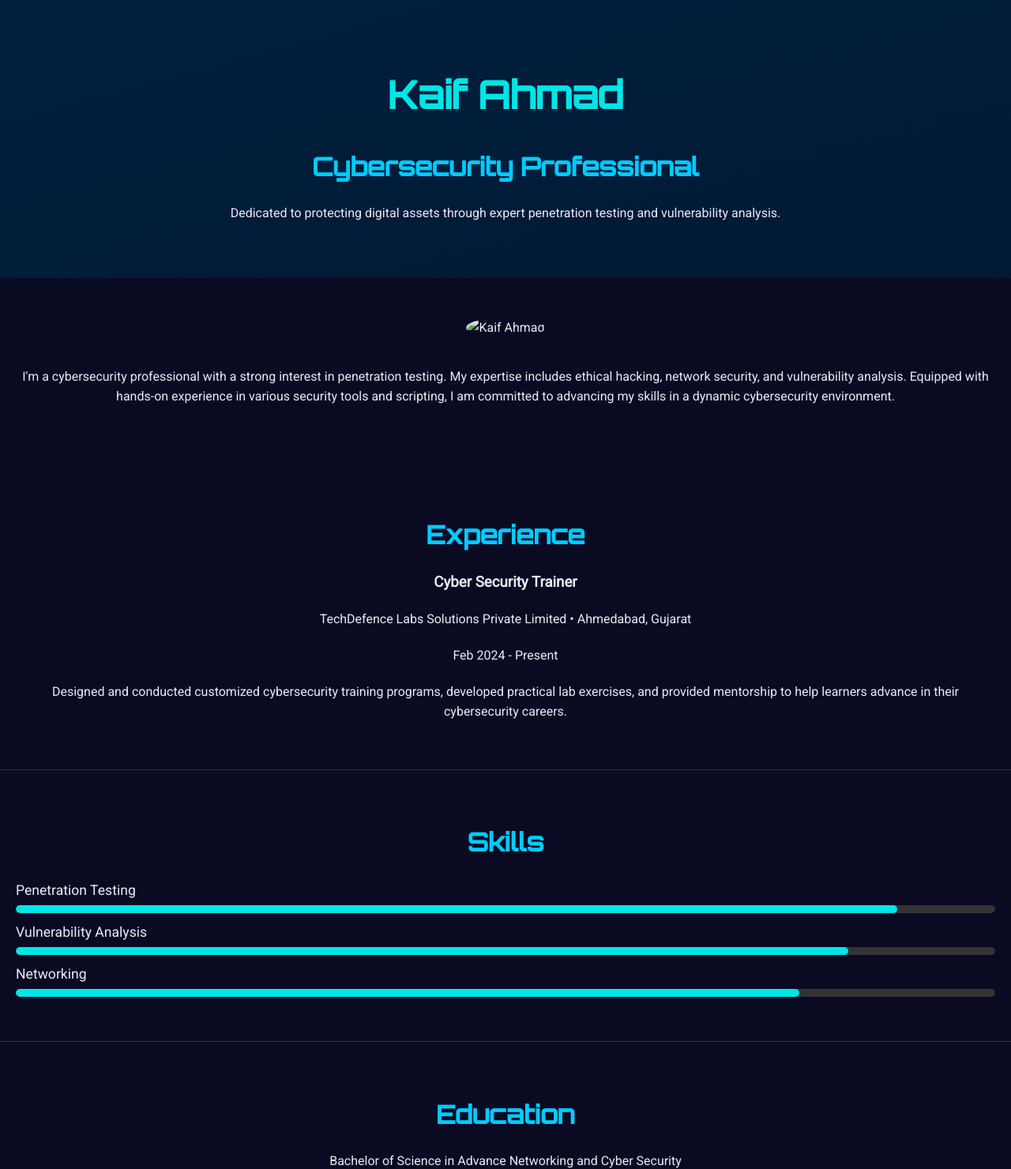
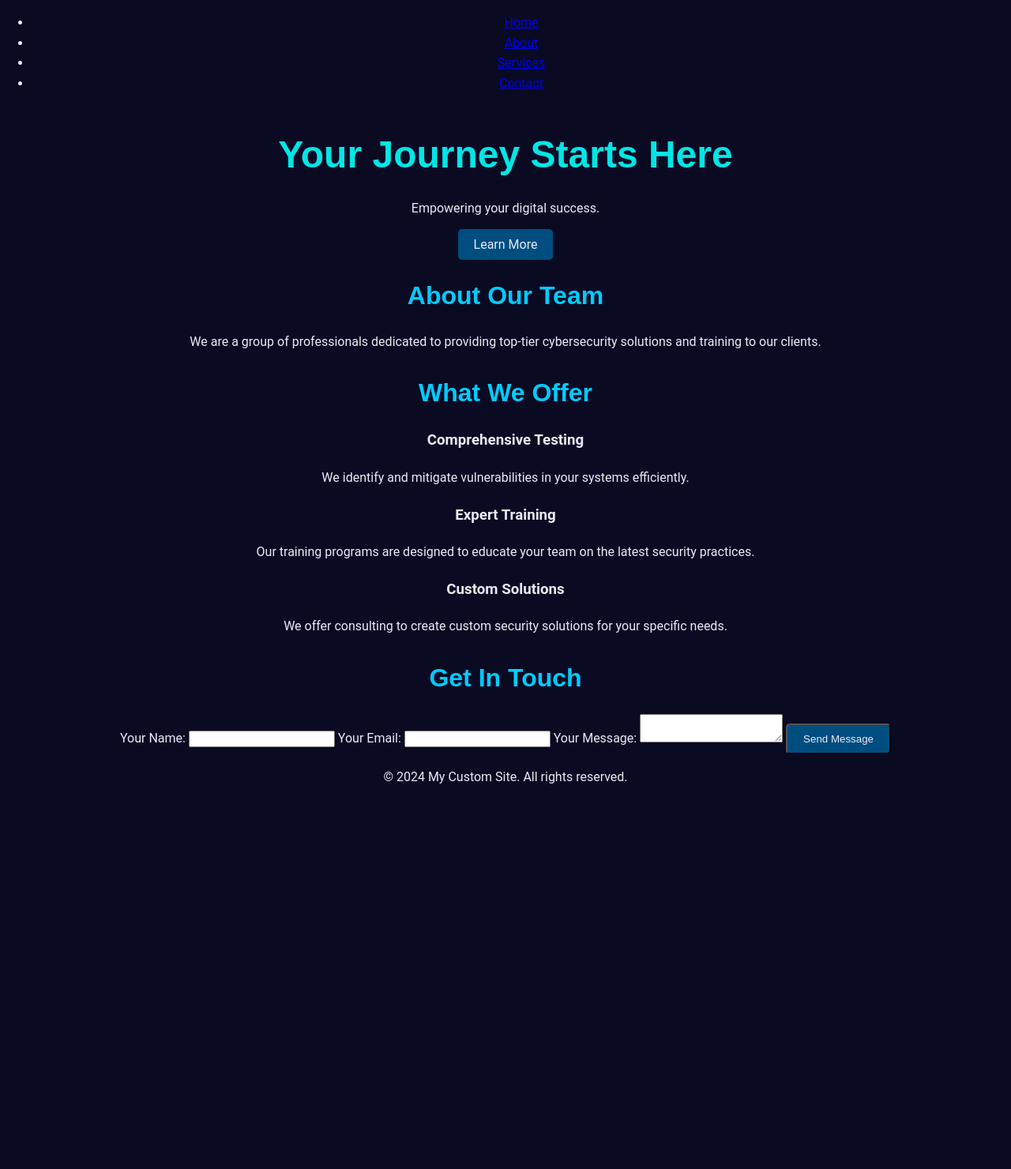
Before and after one commit to AzaanSaikh/Portfolio, a plain HTML site: page index.html in a window 1280 px wide. Shown: the top 1480 px of the page at 79% size. After the commit the page ends 1016 px from the top, so only its background shows below. Drawn offline with Linux system fonts and the light colour scheme.

Commit message:
Update index.html

```diff
--- a/index.html
+++ b/index.html
@@ -1,99 +1,73 @@
 <!DOCTYPE html>
 <html lang="en">
-
 <head>
     <meta charset="UTF-8">
     <meta name="viewport" content="width=device-width, initial-scale=1.0">
-    <title>Kaif Ahmad - Cybersecurity Professional</title>
+    <title>My Custom Site</title>
     <link rel="stylesheet" href="styles.css">
-    <link rel="icon" href="favicon.ico">
-    <link href="https://fonts.googleapis.com/css2?family=Orbitron:wght@500&family=Roboto:wght@300;400&display=swap"
-        rel="stylesheet">
 </head>
+<body>
+    <header>
+        <nav>
+            <ul>
+                <li><a href="#home">Home</a></li>
+                <li><a href="#about">About</a></li>
+                <li><a href="#services">Services</a></li>
+                <li><a href="#contact">Contact</a></li>
+            </ul>
+        </nav>
+    </header>
 
-<body>
+    <section id="home">
+        <div class="intro">
+            <h1>Your Journey Starts Here</h1>
+            <p>Empowering your digital success.</p>
+            <a href="#contact" class="btn">Learn More</a>
+        </div>
+    </section>
 
-    <!-- Scroll-to-Top Button -->
-    <button onclick="scrollToTop()" id="scrollBtn" title="Go to top">Top</button>
+    <section id="about">
+        <div class="content">
+            <h2>About Our Team</h2>
+            <p>We are a group of professionals dedicated to providing top-tier cybersecurity solutions and training to our clients.</p>
+        </div>
+    </section>
 
-    <div class="header-container">
-        <h1>Kaif Ahmad</h1>
-        <h2>Cybersecurity Professional</h2>
-        <p>Dedicated to protecting digital assets through expert penetration testing and vulnerability analysis.</p>
-    </div>
+    <section id="services">
+        <h2>What We Offer</h2>
+        <div class="service-cards">
+            <div class="card">
+                <h3>Comprehensive Testing</h3>
+                <p>We identify and mitigate vulnerabilities in your systems efficiently.</p>
+            </div>
+            <div class="card">
+                <h3>Expert Training</h3>
+                <p>Our training programs are designed to educate your team on the latest security practices.</p>
+            </div>
+            <div class="card">
+                <h3>Custom Solutions</h3>
+                <p>We offer consulting to create custom security solutions for your specific needs.</p>
+            </div>
+        </div>
+    </section>
 
-    <div class="profile-section">
-        <img src="profile-image.jpg" alt="Kaif Ahmad" class="profile-img">
-        <p>I'm a cybersecurity professional with a strong interest in penetration testing. My expertise includes ethical hacking, network security, and vulnerability analysis. Equipped with hands-on experience in various security tools and scripting, I am committed to advancing my skills in a dynamic cybersecurity environment.</p>
-    </div>
+    <section id="contact">
+        <h2>Get In Touch</h2>
+        <form>
+            <label for="name">Your Name:</label>
+            <input type="text" id="name" name="name">
+            <label for="email">Your Email:</label>
+            <input type="email" id="email" name="email">
+            <label for="message">Your Message:</label>
+            <textarea id="message" name="message"></textarea>
+            <button type="submit" class="btn">Send Message</button>
+        </form>
+    </section>
 
-    <div class="section">
-        <h2>Experience</h2>
-        <div class="experience-item">
-            <h3>Cyber Security Trainer</h3>
-            <p>TechDefence Labs Solutions Private Limited • Ahmedabad, Gujarat</p>
-            <p>Feb 2024 - Present</p>
-            <p>Designed and conducted customized cybersecurity training programs, developed practical lab exercises, and provided mentorship to help learners advance in their cybersecurity careers.</p>
-        </div>
-    </div>
+    <footer>
+        <p>&copy; 2024 My Custom Site. All rights reserved.</p>
+    </footer>
 
-    <div class="section">
-        <h2>Skills</h2>
-        <ul class="skills-list">
-            <li>
-                <span>Penetration Testing</span>
-                <div class="skill-bar">
-                    <div class="skill-level" style="width: 90%;"></div>
-                </div>
-            </li>
-            <li>
-                <span>Vulnerability Analysis</span>
-                <div class="skill-bar">
-                    <div class="skill-level" style="width: 85%;"></div>
-                </div>
-            </li>
-            <li>
-                <span>Networking</span>
-                <div class="skill-bar">
-                    <div class="skill-level" style="width: 80%;"></div>
-                </div>
-            </li>
-            <!-- Add more skills here -->
-        </ul>
-    </div>
-
-    <div class="section">
-        <h2>Education</h2>
-        <p>Bachelor of Science in Advance Networking and Cyber Security</p>
-        <p>Brainware University • Kolkata, West Bengal • Graduated: July 2024</p>
-    </div>
-
-    <div class="section">
-        <h2>Certifications</h2>
-        <ul class="certifications-list">
-            <li>CEHv12 by EC-COUNCIL</li>
-            <li>Network Penetration Testing by ISOEH</li>
-            <li>Ethical Hacking by ISOEH</li>
-            <li>Network Essentials by CISCO</li>
-        </ul>
-    </div>
-
-    <div class="contact-section">
-        <h2>Get in Touch</h2>
-        <p>Interested in collaboration or want to discuss a project? Reach out to me!</p>
-        <a class="btn" href="mailto:kaifahmad793@gmail.com">CONTACT ME</a>
-    </div>
-
-    <div class="footer-container">
-        <p>© 2024 Kaif Ahmad</p>
-        <div class="social-links">
-            <a href="https://www.linkedin.com/" target="_blank">LinkedIn</a>
-            <a href="https://twitter.com/" target="_blank">Twitter</a>
-            <a href="https://www.appbrewery.co/" target="_blank">Website</a>
-        </div>
-    </div>
-
-    <script src="js/scripts.js"></script>
+    <script src="script.js"></script>
 </body>
-
 </html>
```
